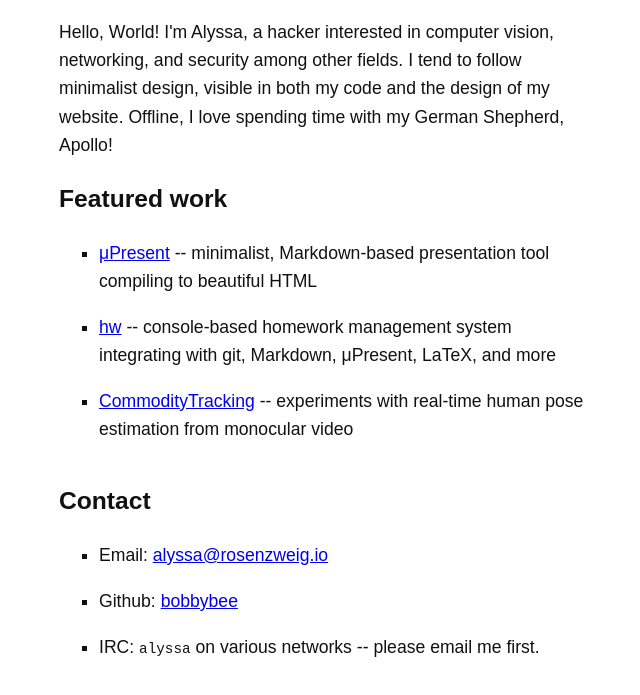
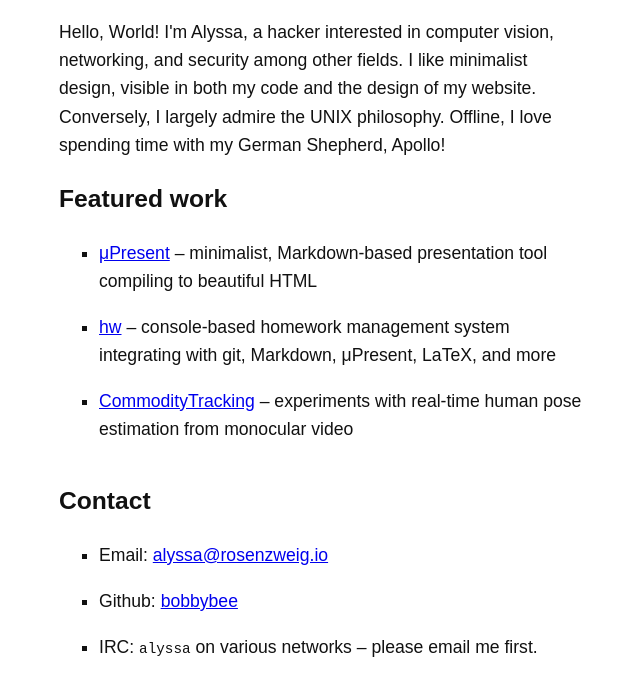
Before and after one commit to bobbybee/rosenzweig.io, a plain HTML site: page index.html in a window 1280 px wide. Shown: the part 75-770 px from the top of the page, without its empty margins (317-957 px from the left). Drawn offline with Linux system fonts and the light colour scheme.

Commit message:
blog script

```diff
--- a/index.html
+++ b/index.html
@@ -49,26 +49,26 @@
     <h1 class="title">Alyssa Rosenzweig</h1>
 
     <p>
-        Hello, World! I'm Alyssa, a hacker interested in computer vision, networking, and security among other fields. I tend to follow minimalist design, visible in both my code and the design of my website. Offline, I love spending time with my German Shepherd, Apollo!
+        Hello, World! I'm Alyssa, a hacker interested in computer vision, networking, and security among other fields. I like minimalist design, visible in both my code and the design of my website. Conversely, I largely admire the UNIX philosophy. Offline, I love spending time with my German Shepherd, Apollo!
     </p>
 
     <h2>Featured work</h2>
     <ul>
         <li>
             <a href="https://github.com/bobbybee/uPresent">&mu;Present</a>
-            --
+            &ndash;
             minimalist, Markdown-based presentation tool compiling to beautiful HTML
         </li>
 
         <li>
             <a href="https://github.com/bobbybee/hw">hw</a>
-            --
+            &ndash;
             console-based homework management system integrating with git, Markdown, &mu;Present, LaTeX, and more
         </li>
 
         <li>
             <a href="https://github.com/bobbybee/CommodityTracking">CommodityTracking</a>
-            --
+            &ndash;
             experiments with real-time human pose estimation from monocular video
         </li>
     </ul>
@@ -77,7 +77,7 @@
     <ul>
         <li>Email: <a href="mailto:alyssa@rosenzweig.io">alyssa@rosenzweig.io</a></li>
         <li>Github: <a href="https://github.com/bobbybee">bobbybee</a></li>
-        <li>IRC: <code>alyssa</code> on various networks -- please email me first.</li>
+        <li>IRC: <code>alyssa</code> on various networks &ndash; please email me first.</li>
     </ul>
 </body>
 </html>
```
Also changed, not shown: 1 other file.
